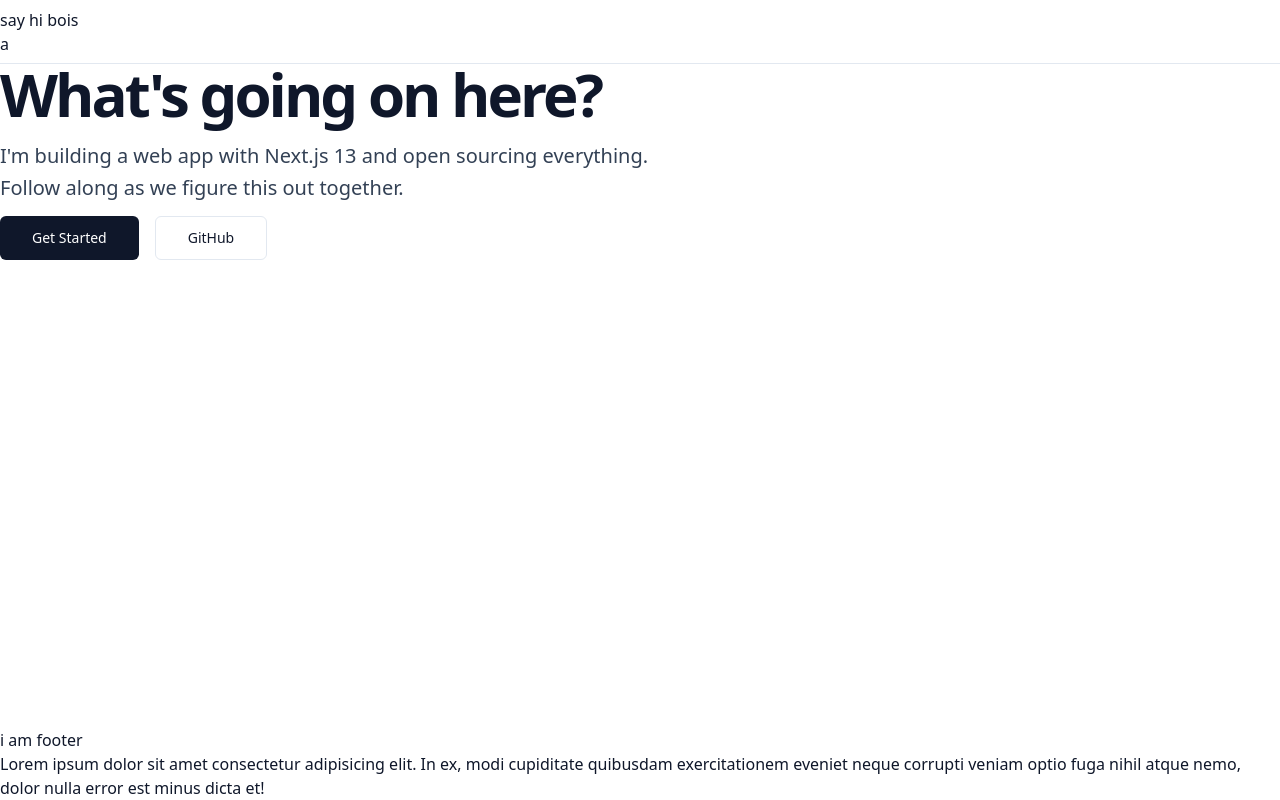
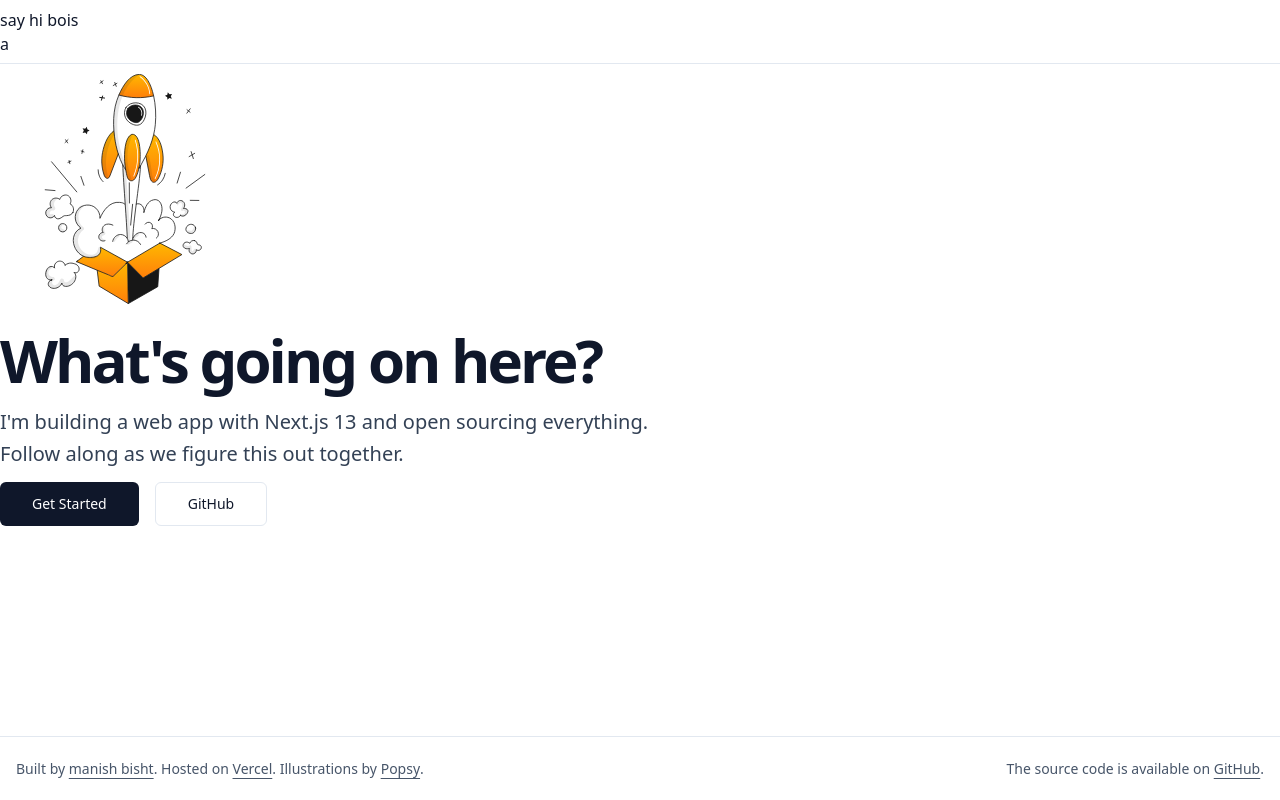
Before and after one commit to ManishBisht777/megatron, a Next.js app: page / in a window 1280 px wide. Built offline with nearby package versions, Linux system fonts and the light colour scheme.

Commit message:
feat: hero image

```diff
--- a/app/(pages)/page.tsx
+++ b/app/(pages)/page.tsx
@@ -1,11 +1,14 @@
+import Image from "next/image";
 import Link from "next/link";
 import { buttonVariants } from "../components/ui/button";
 import { cn } from "../lib/utils";
+import hero from "../../public/images/hero.svg";
 
 export default function Home() {
   return (
     <>
       <div className="flex flex-col items-start gap-4 lg:w-[52rem]">
+        <Image src={hero} width={250} alt="Hero image" priority />
         <h1 className="text-3xl font-bold leading-[1.1] tracking-tighter sm:text-5xl md:text-6xl">
           What&apos;s going on here?
         </h1>
--- a/app/components/layout/Footer.tsx
+++ b/app/components/layout/Footer.tsx
@@ -4,13 +4,53 @@ type Props = {};
 
 const Footer = (props: Props) => {
   return (
-    <footer>
-      i am footer
-      <p>
-        Lorem ipsum dolor sit amet consectetur adipisicing elit. In ex, modi
-        cupiditate quibusdam exercitationem eveniet neque corrupti veniam optio
-        fuga nihil atque nemo, dolor nulla error est minus dicta et!
-      </p>
+    <footer className="container bg-white text-slate-600">
+      <div className="flex flex-col items-center justify-between gap-4 border-t border-t-slate-200 py-10 md:h-16 px-4 md:flex-row md:py-0">
+        <div className="flex flex-col items-center gap-4 px-8 md:flex-row md:gap-2 md:px-0">
+          <p className="text-center text-sm leading-loose md:text-left">
+            Built by{" "}
+            <a
+              href="https://twitter.com/manishbisht9711"
+              target="_blank"
+              rel="noreferrer"
+              className="font-medium underline underline-offset-4"
+            >
+              manish bisht
+            </a>
+            . Hosted on{" "}
+            <a
+              href="https://vercel.com"
+              target="_blank"
+              rel="noreferrer"
+              className="font-medium underline underline-offset-4"
+            >
+              Vercel
+            </a>
+            . Illustrations by{" "}
+            <a
+              href="https://popsy.co"
+              target="_blank"
+              rel="noreferrer"
+              className="font-medium underline underline-offset-4"
+            >
+              Popsy
+            </a>
+            .
+          </p>
+        </div>
+        <p className="text-center text-sm md:text-left">
+          The source code is available on{" "}
+          <a
+            href="https://github.com/ManishBisht777/megatron"
+            target="_blank"
+            rel="noreferrer"
+            className="font-medium underline underline-offset-4"
+          >
+            GitHub
+          </a>
+          .
+        </p>
+      </div>
     </footer>
   );
 };
```
Also changed, not shown: public/images/hero.svg (added).
